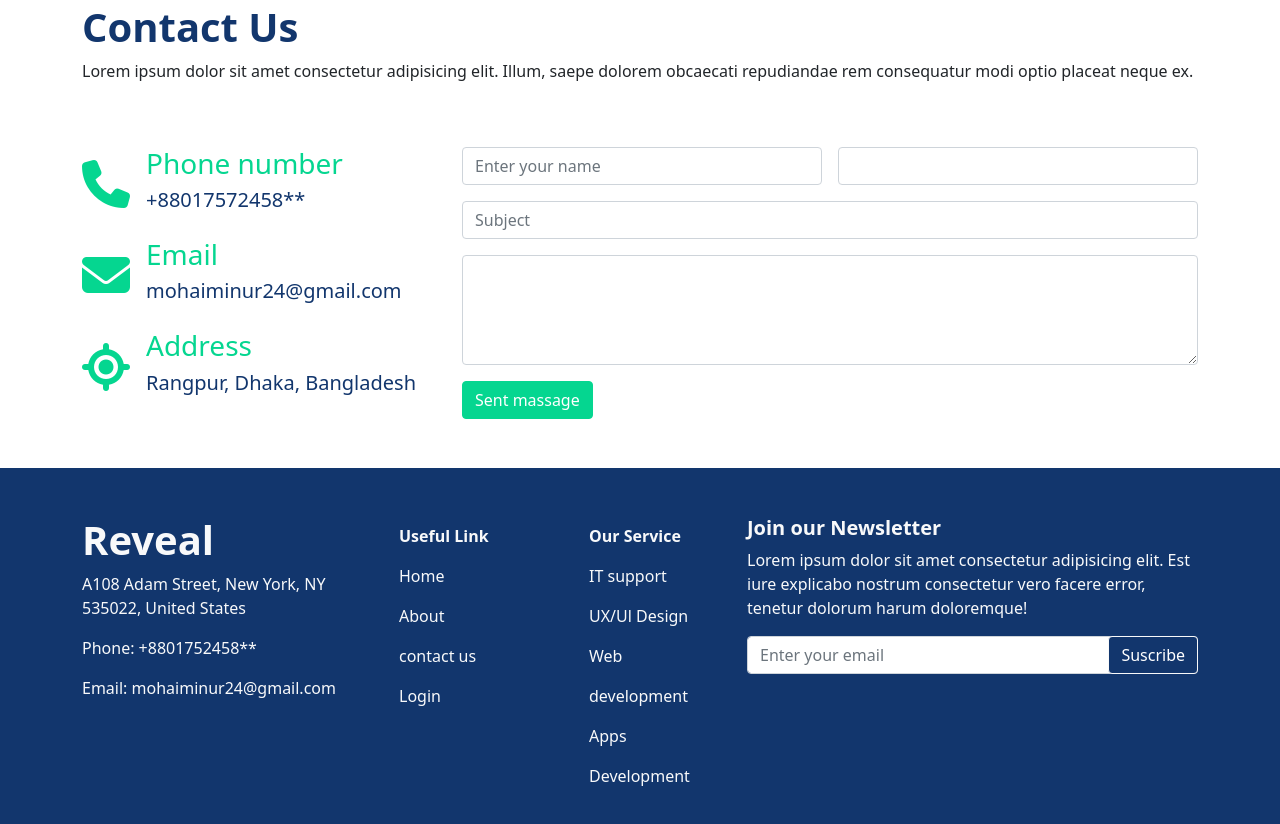
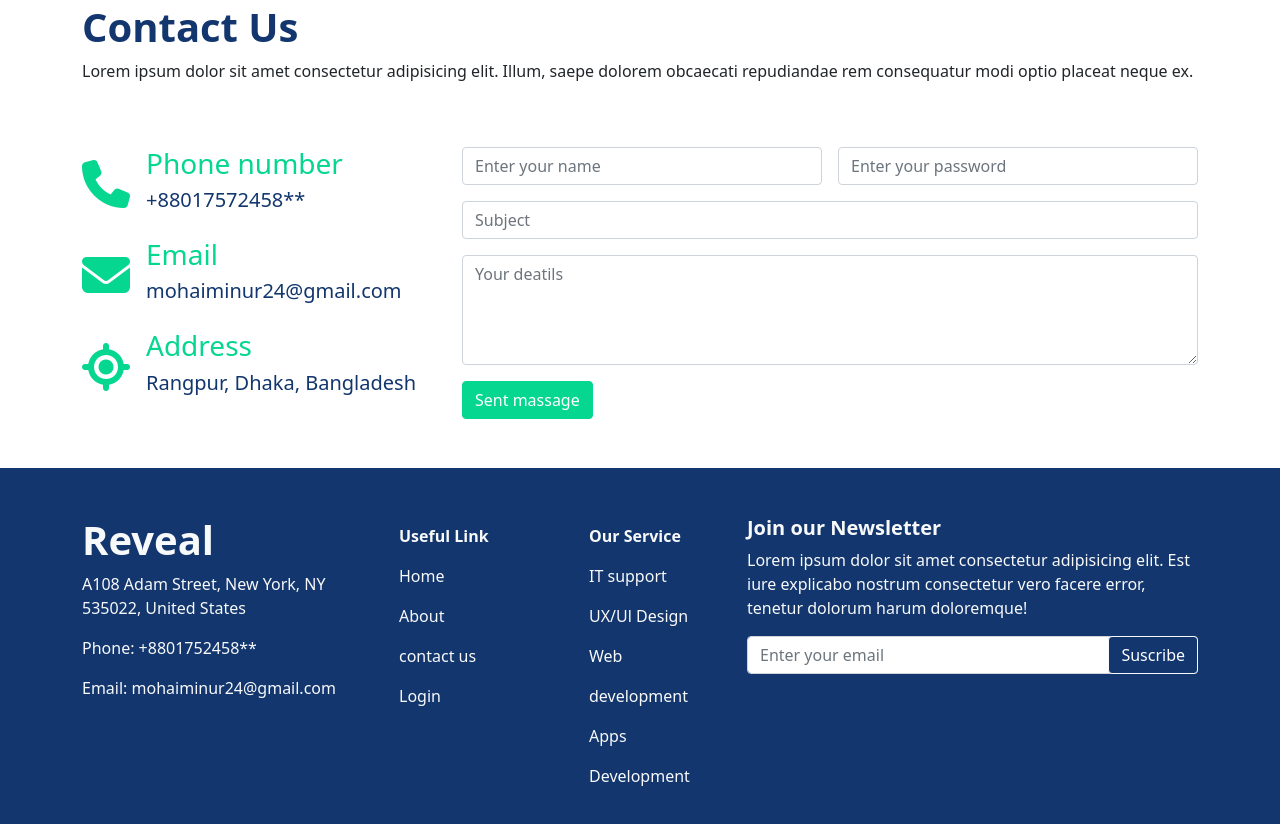
Before and after one commit to mohaiminur24/Project-with_Bootstrap01, a plain HTML site: page index.html in a window 1280 px wide. Shown: the part 3399-4223 px from the top of the page. Drawn offline with Linux system fonts and the light colour scheme.

Commit message:
some modify

```diff
--- a/index.html
+++ b/index.html
@@ -296,11 +296,11 @@
             <form action="N/A">
                 <div class="d-flex justify-content-between align-items-center my-3">
                     <input type="text" class="form-control me-2" placeholder="Enter your name">
-                    <input type="email" name="emai," id="email" class="form-control ms-2">
+                    <input type="email" name="emai," id="email" class="form-control ms-2" placeholder="Enter your password">
                 </div>
 
                 <input type="text" class="form-control" placeholder="Subject">
-                <textarea name="deatils" id="text" cols="20" rows="4" class="form-control h-25 my-3"></textarea>
+                <textarea name="deatils" id="text" cols="20" rows="4" class="form-control h-25 my-3" placeholder="Your deatils"></textarea>
 
                 <a href="" class="btn btn-secondary">Sent massage</a>
 
```
